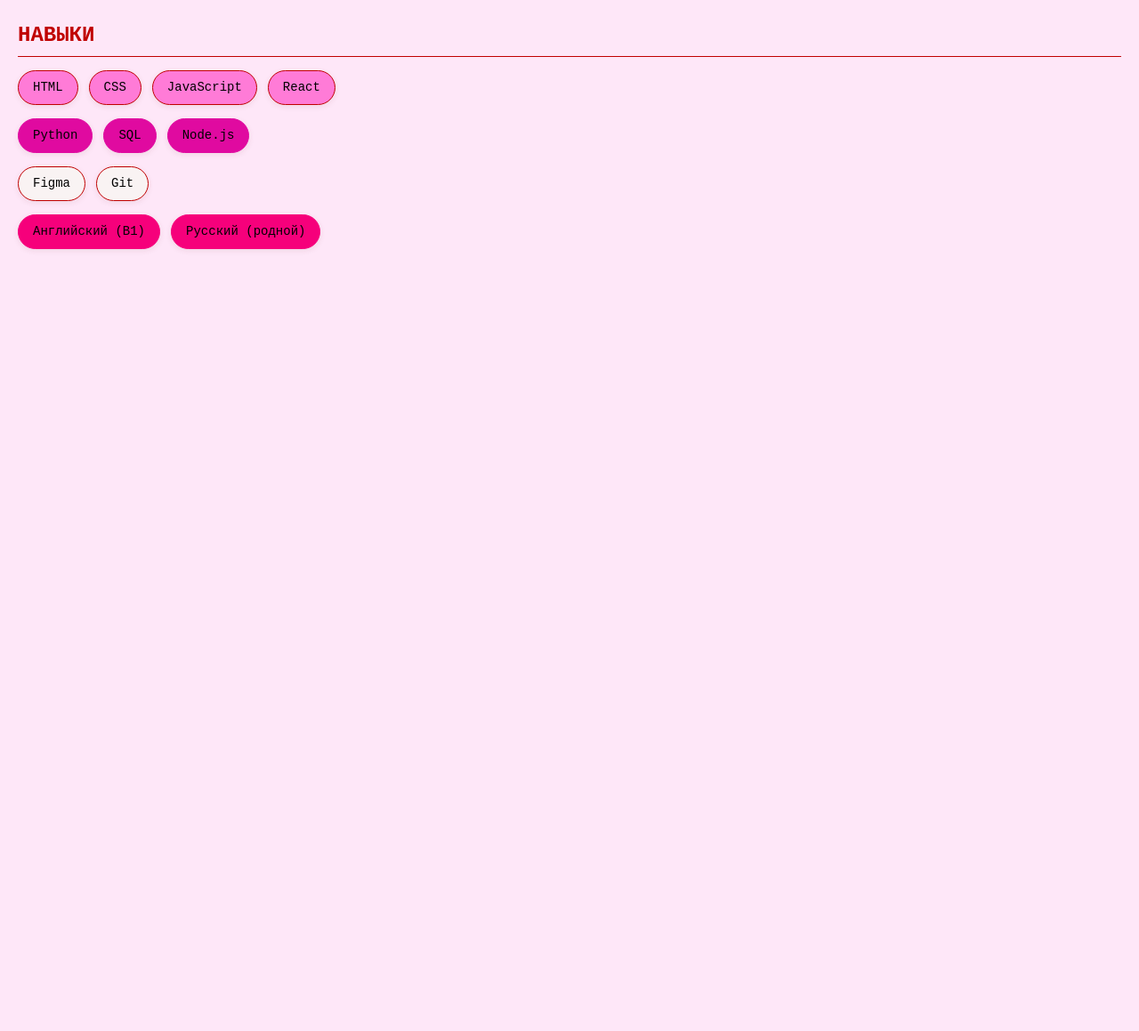
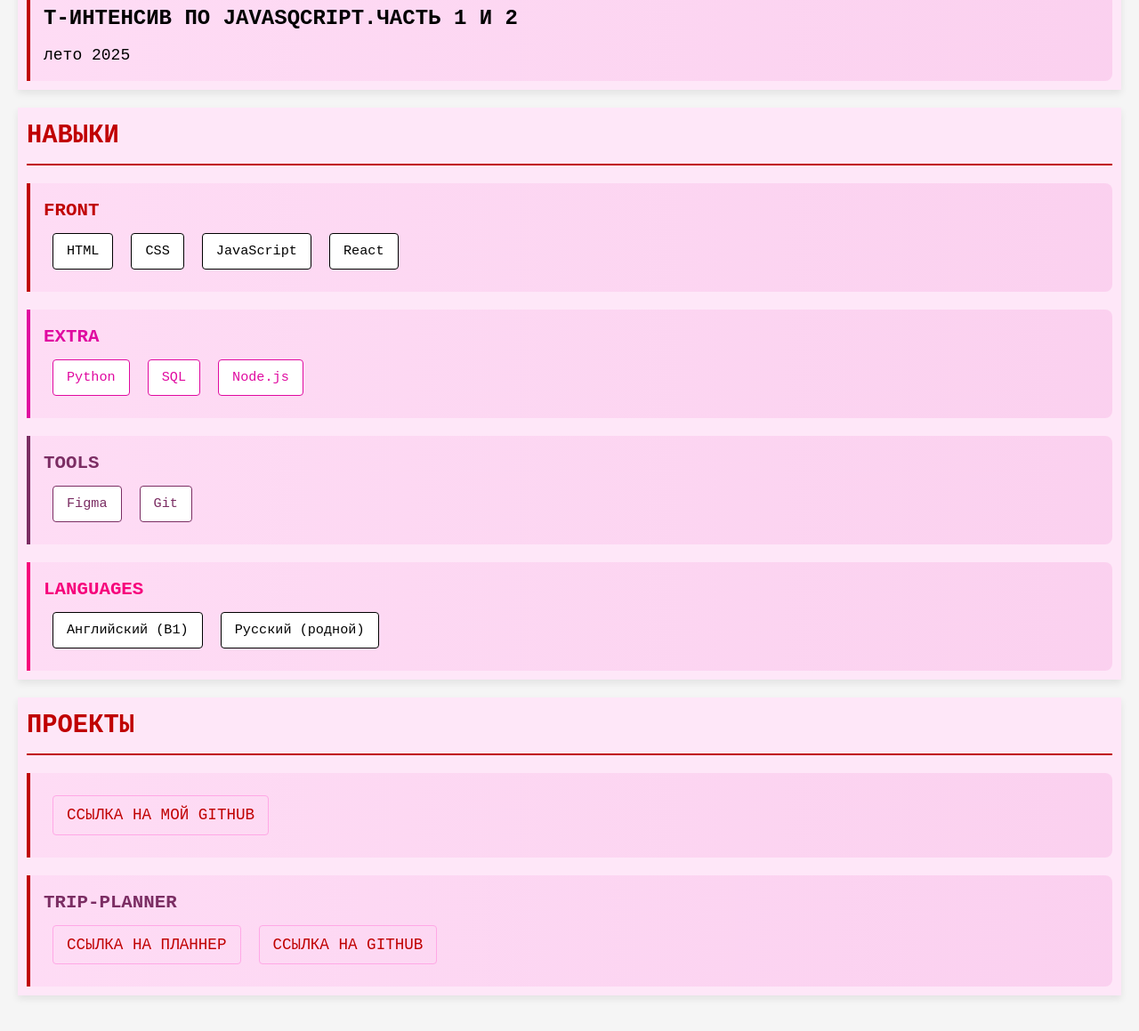
Before and after one commit to Ma-sh-a/cv, a website: page index.html in a window 1280 px wide. Shown: the part 700-1859 px from the top of the page at 89% size. Before the commit the page ends 1022 px from the top, so only its background shows below. Drawn offline with Linux system fonts and the light colour scheme.

Commit message:
style: complete redesign of resume and add project module

```diff
--- a/index.html
+++ b/index.html
@@ -5,6 +5,7 @@
         <meta name="viewport" content="width=device-width, initial-scale=1.0" />
         <title>Резюме - Виноградова Мария</title>
         <link rel="stylesheet" href="styles/style.css" />
+        <script src="src/tooltips.js"></script>
     </head>
     <body>
         <header class="header">
@@ -12,6 +13,7 @@
             <div class="contact-item">Телефон: +7(906)011-30-73</div>
             <div class="contact-item">Почта: 13.04.mary@gmail.com</div>
         </header>
+
         <section class="profile">
             <div class="photo-container">
                 <img src="/photo.jpg" alt="Фото" />
@@ -21,16 +23,17 @@
                 <h2>Junior Frontend developer</h2>
             </div>
         </section>
+
         <section class="section">
             <h2 class="section-title">ОБРАЗОВАНИЕ</h2>
-            <div class="inf-container">
-                <div class="inf-item">
+            <div class="items-container">
+                <div class="item-card education">
                     <h3>МГУ имени М.В. Ломоносова, механико-математический факультет</h3>
                     <p>кафедра Дифференциальных уравнений</p>
                     <p>Исследовательские интересы: математическое моделирование модных трендов</p>
                     <p>2020-2027 (в настоящее время 5 курс)</p>
                 </div>
-                <div class="inf-item">
+                <div class="item-card education">
                     <h3>Т-Интенсив по JavaSqcript.Часть 1 и 2</h3>
                     <p>лето 2025</p>
                 </div>
@@ -39,59 +42,61 @@
 
         <section class="section">
             <h2 class="section-title">НАВЫКИ</h2>
-            <div class="skills-container">
-                <div class="skill-item front">
-                    HTML
-                    <div class="tooltip">Lorem ipsum dolor sit amet.</div>
+            <div class="items-container">
+                <div class="item-card front">
+                    <h3>Front</h3>
+                    <div class="items-list">
+                        <div class="list-item">HTML</div>
+                        <div class="list-item">CSS</div>
+                        <div class="list-item">JavaScript</div>
+                        <div class="list-item">React</div>
+                    </div>
                 </div>
-                <div class="skill-item front">
-                    CSS
-                    <div class="tooltip">Lorem ipsum dolor sit amet.</div>
+                <div class="item-card extra">
+                    <h3>Extra</h3>
+                    <div class="items-list">
+                        <div class="list-item">Python</div>
+                        <div class="list-item">SQL</div>
+                        <div class="list-item">Node.js</div>
+                    </div>
                 </div>
-                <div class="skill-item front">
-                    JavaScript
-                    <div class="tooltip">Lorem ipsum dolor sit amet.</div>
+                <div class="item-card tools">
+                    <h3>Tools</h3>
+                    <div class="items-list">
+                        <div class="list-item">Figma</div>
+                        <div class="list-item">Git</div>
+                    </div>
                 </div>
-                <div class="skill-item front">
-                    React
-                    <div class="tooltip">Lorem ipsum dolor sit amet.</div>
+                <div class="item-card languages">
+                    <h3>Languages</h3>
+                    <div class="items-list">
+                        <div class="list-item">Английский (B1)</div>
+                        <div class="list-item">Русский (родной)</div>
+                    </div>
                 </div>
             </div>
+        </section>
 
-            <div class="skills-container">
-                <div class="skill-item extra">
-                    Python
-                    <div class="tooltip">Lorem ipsum dolor sit amet.</div>
+        <section class="section">
+            <h2 class="section-title">Проекты</h2>
+            <div class="items-container">
+                <div class="item-card project">
+                    <div class="items-list">
+                        <a href="https://github.com/Ma-sh-a" class="item-link"
+                            >Ссылка на мой GitHub</a
+                        >
+                    </div>
                 </div>
-                <div class="skill-item extra">
-                    SQL
-                    <div class="tooltip">Lorem ipsum dolor sit amet.</div>
-                </div>
-                <div class="skill-item extra">
-                    Node.js
-                    <div class="tooltip">Lorem ipsum dolor sit amet.</div>
-                </div>
-            </div>
-
-            <div class="skills-container">
-                <div class="skill-item tools">
-                    Figma
-                    <div class="tooltip">Lorem ipsum dolor sit amet.</div>
-                </div>
-                <div class="skill-item tools">
-                    Git
-                    <div class="tooltip">Lorem ipsum dolor sit amet.</div>
-                </div>
-            </div>
-
-            <div class="skills-container">
-                <div class="skill-item languages">
-                    Английский (B1)
-                    <div class="tooltip">Lorem ipsum dolor sit amet.</div>
-                </div>
-                <div class="skill-item languages">
-                    Русский (родной)
-                    <div class="tooltip">Lorem ipsum dolor sit amet.</div>
+                <div class="item-card project">
+                    <h3>Trip-planner</h3>
+                    <div class="items-list">
+                        <a href="https://trip-planner-72x2.vercel.app" class="item-link"
+                            >Ссылка на планнер</a
+                        >
+                        <a href="https://github.com/Ma-sh-a/trip-planner" class="item-link"
+                            >Ссылка на GitHub</a
+                        >
+                    </div>
                 </div>
             </div>
         </section>
--- a/src/tooltip.js
+++ /dev/null
@@ -1 +0,0 @@
-/*тут будет код*/
--- a/styles/color.css
+++ b/styles/color.css
@@ -1,11 +1,12 @@
 :root {
-    --cv-bg: rgb(254, 231, 248);
+    --cv-section: rgb(254, 231, 248);
     --cv-line: rgb(192, 0, 0);
-    --cv-text: white;
+    --cv-bg: whitesmoke;
     --cv-black: black;
-    --cv-first: rgb(255, 123, 215);
+    --cv-first: rgba(250, 194, 233, 0.586);
     --cv-second: rgb(224, 10, 160);
     --cv-third: rgb(123, 45, 99);
     --cv-forth: rgb(246, 0, 123);
-    --cv-pink: rgb(255, 177, 216);
+    --cv-pink: rgb(255, 168, 230);
+    --cv-c: #ecd6ff;
 }
--- a/styles/education.css
+++ /dev/null
@@ -1,35 +0,0 @@
-.section {
-    margin-bottom: 30px;
-    padding: 5px 20px;
-}
-
-.section-title {
-    color: var(--cv-line);
-    font-weight: bold;
-    text-transform: uppercase;
-    border-bottom: 1px solid var(--cv-line);
-    padding-bottom: 5px;
-    margin-bottom: 15px;
-    font-size: 24px;
-}
-
-.inf-container {
-    display: flex;
-    gap: 40px;
-    flex-wrap: wrap;
-}
-
-.info-item {
-    flex: 1;
-    min-width: 300px;
-}
-
-.inf-item h3 {
-    margin-top: 0;
-    font-size: 24px;
-}
-
-.inf-item p {
-    margin: 0;
-    font-size: 18px;
-}
--- a/styles/header.css
+++ b/styles/header.css
@@ -5,13 +5,14 @@
     width: 100%;
     padding: 10px 60px;
     margin-bottom: 15px;
-    border-bottom: 1px solid var(--cv-line);
+    border-bottom: 2px solid var(--cv-line);
     flex-wrap: nowrap;
 }
 
 .contact-item {
     white-space: nowrap;
     margin: 0 10px;
+    font-size: larger;
 }
 
 @media (max-width: 768px) {
@@ -26,6 +27,7 @@
         width: 100%;
         margin: 0;
         padding: 3px 0;
+        font-size: large;
     }
 }
 
--- /dev/null
+++ b/styles/item.css
@@ -0,0 +1,147 @@
+.items-container {
+    display: flex;
+    flex-direction: column;
+    gap: 20px;
+}
+
+.item-card {
+    background: linear-gradient(to right, rgba(255, 123, 215, 0.1), rgba(224, 10, 160, 0.1));
+    border-left: 4px solid;
+    padding: 15px;
+    border-radius: 0 8px 8px 0;
+    transition: all 0.3s ease;
+}
+
+.item-card:hover {
+    transform: translateX(5px);
+    box-shadow: 0 5px 15px rgba(0, 0, 0, 0.1);
+}
+
+.item-card h3 {
+    font-size: 1.3em;
+    margin-bottom: 10px;
+    text-transform: uppercase;
+}
+
+.items-list {
+    display: flex;
+    flex-wrap: wrap;
+    gap: 20px;
+    margin: 10px;
+}
+
+.list-item {
+    background-color: white;
+    padding: 8px 15px;
+    border-radius: 4px;
+    border: 1px solid;
+    font-size: 0.95em;
+    -webkit-border-radius: 4px;
+    -moz-border-radius: 4px;
+    -ms-border-radius: 4px;
+    -o-border-radius: 4px;
+}
+
+/* skills*/
+.front {
+    border-left-color: var(--cv-line);
+}
+
+.front h3 {
+    color: var(--cv-line);
+}
+
+.front.list-item {
+    border-color: var(--cv-line);
+    color: var(--cv-line);
+}
+
+.extra {
+    border-left-color: var(--cv-second);
+}
+.extra h3 {
+    color: var(--cv-second);
+}
+.extra .list-item {
+    border-color: var(--cv-second);
+    color: var(--cv-second);
+}
+
+.tools {
+    border-left-color: var(--cv-third);
+}
+.tools h3 {
+    color: var(--cv-third);
+}
+.tools .list-item {
+    border-color: var(--cv-third);
+    color: var(--cv-third);
+}
+
+.languages {
+    border-left-color: var(--cv-forth);
+}
+.languages h3 {
+    color: var(--cv-forth);
+}
+.languages.list-item {
+    border-color: var(--cv-forth);
+    color: var(--cv-forth);
+}
+
+/* project*/
+.project {
+    border-left-color: var(--cv-line);
+}
+.project h3 {
+    color: var(--cv-third);
+}
+
+@media (max-width: 768px) {
+    body {
+        padding: 15px;
+    }
+
+    .items-list {
+        flex-direction: column;
+        gap: 10px;
+    }
+
+    .list-item {
+        text-align: center;
+    }
+
+    .section {
+        padding: 15px;
+    }
+}
+
+@media (max-width: 480px) {
+    body {
+        padding: 10px;
+        font-size: 14px;
+    }
+
+    .section-title {
+        font-size: 1.5em;
+    }
+
+    .item-card h3 {
+        font-size: 1.1em;
+    }
+}
+
+/* education*/
+.education {
+    border-left-color: var(--cv-line);
+}
+
+.education h3 {
+    margin-top: 0;
+    font-size: 24px;
+}
+
+.education p {
+    margin: 0;
+    font-size: 18px;
+}
--- /dev/null
+++ b/styles/link.css
@@ -0,0 +1,18 @@
+.item-link {
+    text-decoration: none;
+    color: var(--cv-line);
+    font-size: 1.1em;
+    text-transform: uppercase;
+    padding: 8px 15px;
+    border: 1px solid var(--cv-pink);
+    border-radius: 4px;
+    transition: all 0.3s ease;
+    display: inline-block;
+}
+
+.item-link:hover {
+    text-decoration: underline;
+    background-color: var(--cv-c);
+    color: var(--cv-text);
+    border-color: var(--cv-c);
+}
--- a/styles/profile.css
+++ b/styles/profile.css
@@ -5,7 +5,7 @@
     flex-wrap: wrap;
     width: 100%;
     margin: auto;
-    padding: 20px;
+    padding: 20px 5px;
 }
 
 .photo-container {
@@ -24,8 +24,12 @@
 
 .name {
     flex: 1;
+    height: 300px;
     min-width: 300px;
     flex-shrink: 1;
+    background-color: var(--cv-section);
+    text-align: center;
+    padding: 100px;
 }
 
 .name h1 {
--- a/styles/skills.css
+++ /dev/null
@@ -1,113 +0,0 @@
-.skills-container {
-    display: flex;
-    flex-wrap: wrap;
-    gap: 12px;
-    margin-top: 15px;
-}
-
-.skill-item {
-    padding: 8px 16px;
-    border-radius: 20px;
-    font-size: 14px;
-    transition: all 0.3s ease;
-    opacity: 0;
-    transform: translateY(20px);
-    animation-fill-mode: forwards;
-    box-shadow: 0 2px 6px rgba(116, 45, 45, 0.1);
-    position: relative;
-    cursor: pointer;
-    white-space: nowrap;
-}
-
-@keyframes fadeInUp {
-    from {
-        opacity: 0;
-        transform: translateY(20px);
-    }
-    to {
-        opacity: 1;
-        transform: translateY(0);
-    }
-}
-
-.skill-item {
-    animation: fadeInUp 0.6s ease-out forwards;
-}
-
-.tooltip {
-    position: absolute;
-    top: 100%;
-    left: 50%;
-    transform: translateX(-50%);
-    background-color: whitesmoke;
-    color: #790000;
-    padding: 10px 15px;
-    border: 1px solid #790000;
-    border-radius: 8px;
-    font-size: 14px;
-    max-width: 250px;
-    min-width: 140px;
-    word-wrap: break-word;
-    overflow-wrap: break-word;
-    text-align: center;
-    box-shadow: 0 6px 16px rgba(104, 4, 4, 0.2);
-    z-index: 1000;
-    opacity: 0;
-    visibility: hidden;
-    transition: all 0.3s ease;
-    pointer-events: none;
-}
-
-.skill-item:hover .tooltip {
-    opacity: 1;
-    visibility: visible;
-    transform: translateX(-50%) translateY(10px);
-}
-
-.front {
-    background-color: var(--cv-first);
-    border: 1px solid var(--cv-line);
-}
-
-.front:hover {
-    transform: translateY(-3px) scale(1.08);
-    box-shadow: 0 6px 16px rgba(55, 0, 0, 0.3);
-    background-color: var(--cv-pink);
-    border-color: var(--cv-pink);
-}
-
-.extra {
-    background-color: var(--cv-second);
-    border: 1px solid var(--cv-second);
-}
-
-.extra:hover {
-    transform: translateY(-2px) rotate(1deg);
-    box-shadow: 0 5px 14px rgba(124, 45, 45, 0.25);
-    background-color: var(--cv-pink);
-    border-color: var(--cv-pink);
-}
-
-.tools {
-    background-color: #f9f3f3;
-    border: 1px solid var(--cv-line);
-}
-
-.tools:hover {
-    transform: translateY(-2px) scale(1.05);
-    box-shadow: 0 5px 12px rgba(255, 132, 249, 0.15);
-    background-color: #ecd6ff;
-    border-color: #ecd6ff;
-}
-
-.languages {
-    background-color: var(--cv-forth);
-    border: 1px solid var(--cv-forth);
-}
-
-.languages:hover {
-    transform: translateY(-3px) scale(1.08);
-    box-shadow: 0 6px 16px rgba(213, 91, 91, 0.3);
-    background-color: var(--cv-pink);
-    border-color: var(--cv-pink);
-}
--- a/styles/style.css
+++ b/styles/style.css
@@ -1,8 +1,9 @@
 @import url('./color.css');
 @import url('./header.css');
 @import url('./profile.css');
-@import url('./education.css');
-@import url('./skills.css');
+@import url('./link.css');
+@import url('./item.css');
+
 * {
     margin: 0;
     padding: 0;
@@ -17,6 +18,24 @@
     color: var(--cv-black);
     display: flex;
     flex-direction: column;
+    margin: 0 auto;
+    padding: 20px;
+}
+
+.section {
+    margin-bottom: 20px;
+    padding: 10px;
+    background-color: var(--cv-section);
+    box-shadow: 0 4px 8px rgba(0, 0, 0, 0.08);
+}
+
+.section-title {
+    color: var(--cv-line);
+    font-size: 1.8em;
+    margin-bottom: 20px;
+    text-transform: uppercase;
+    border-bottom: 2px solid var(--cv-line);
+    padding-bottom: 10px;
 }
 
 #root {
```
Also changed, not shown: README.md.
